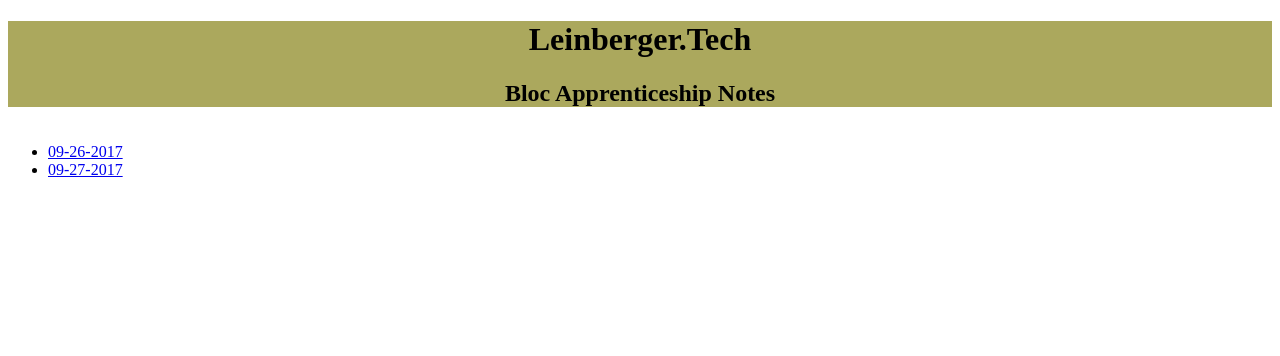
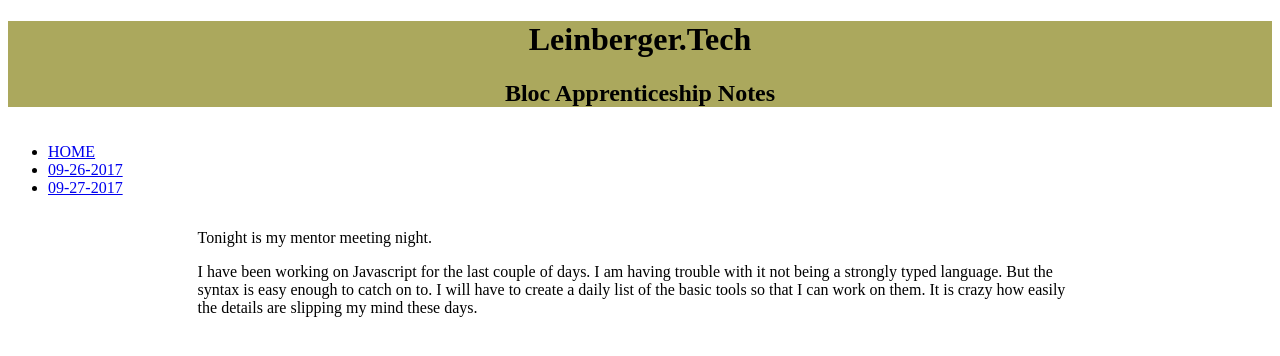
Before and after one commit to LeinbergerDev/my-bloc-notes, a plain HTML site: page assets/pages/notes-09-27-2017.html in a window 1280 px wide. Drawn offline with Linux system fonts and the light colour scheme.

Commit message:
edit index and notes-09-27-2017

```diff
--- a/assets/pages/notes-09-27-2017.html
+++ b/assets/pages/notes-09-27-2017.html
@@ -13,11 +13,19 @@
   </header>
   <nav>
     <ul>
+      <li><a href="../../index.html">HOME</a></li>
       <li><a href="notes-09-26-2017.html">09-26-2017</a></li>
       <li><a href="notes-09-27-2017.html">09-27-2017</a></li>
     </ul>
   </nav>
   <main>
+    <section class="content">
+      <p>Tonight is my mentor meeting night.</p>
+      <p>I have been working on Javascript for the last couple of days.  I am having
+        trouble with it not being a strongly typed language.  But the syntax is easy enough to
+        catch on to.  I will have to create a daily list of the basic tools so that I can work on them.
+        It is crazy how easily the details are slipping my mind these days.</p>
+    </section>
   </main>
   <footer>
   </footer>
```
Also changed, not shown: assets/pages/notes-09-26-2017.html (+1 -0 lines), index.html (+2 -1 lines).
